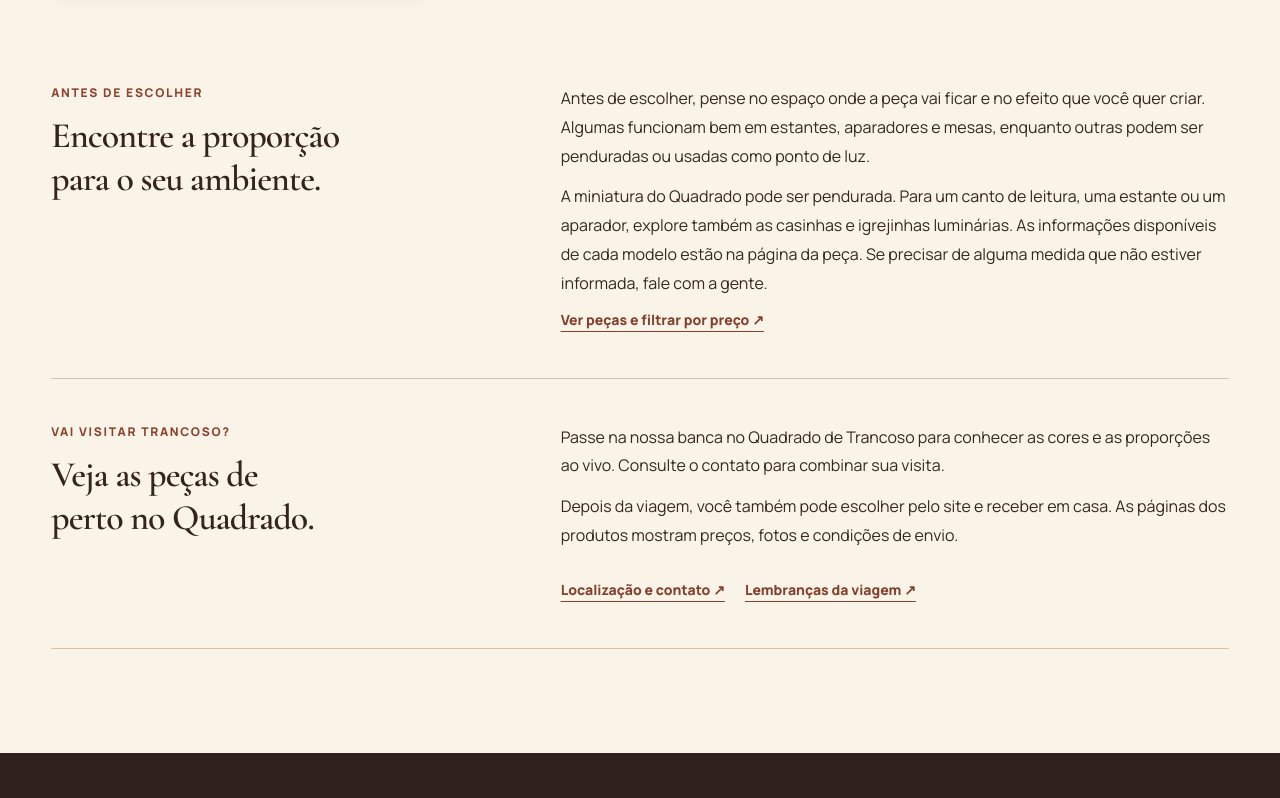
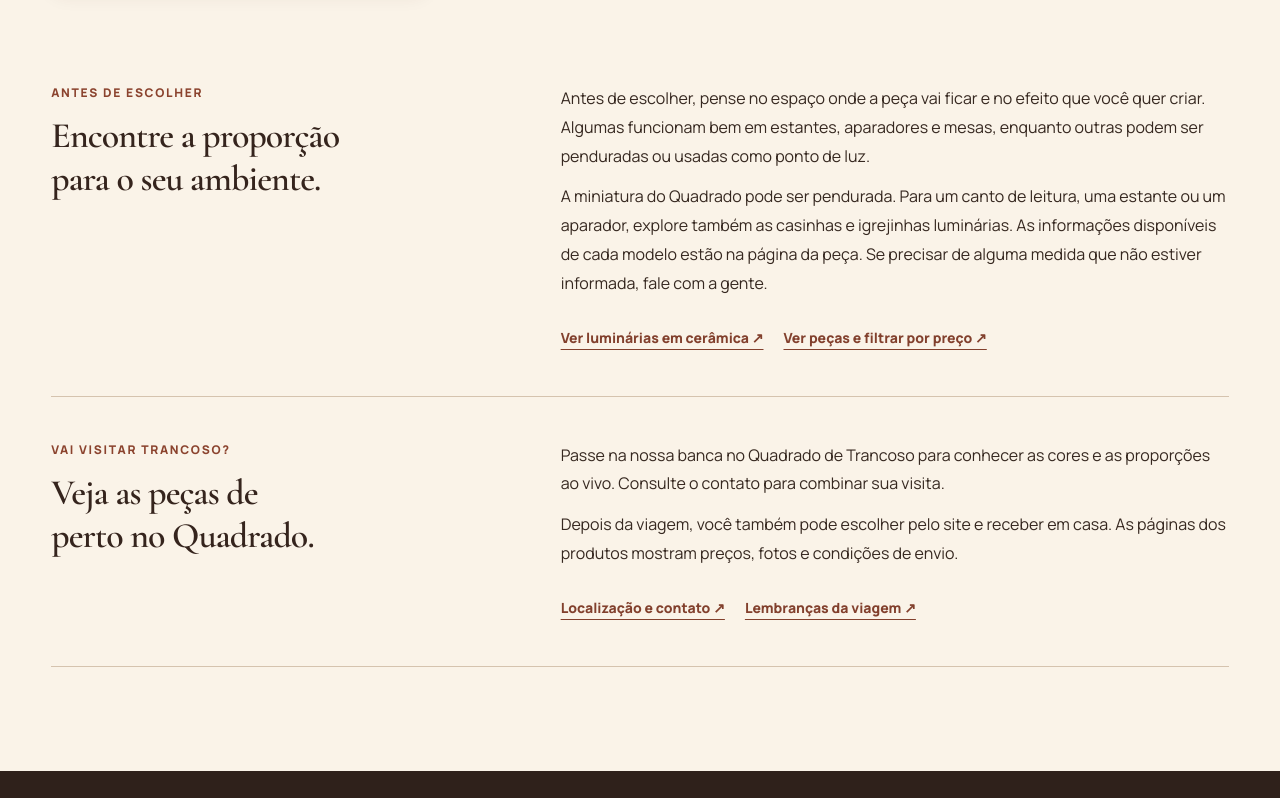
Before and after one commit to agotrancoso-create/agotrancoso-loja, a Next.js app: page /decoracao-em-ceramica in a window 1280 px wide. Shown: the part 2932-3730 px from the top of the page. Built offline with nearby package versions, Linux system fonts and the light colour scheme; no server answers.

Commit message:
feat(seo): direct decoration shoppers to ceramic luminaires

```diff
--- a/app/decoracao-em-ceramica/page.tsx
+++ b/app/decoracao-em-ceramica/page.tsx
@@ -21,7 +21,7 @@ export default function DecoracaoPage() {
     <nav className="product-breadcrumb" aria-label="Navegação estrutural"><Link href="/">Início</Link><span aria-hidden="true">/</span><span aria-current="page">Decoração em cerâmica</span></nav>
     <header className="catalog-intro commerce-catalog-intro"><div><p className="eyebrow">Trancoso para a sua casa</p><h1>Decoração em cerâmica, com a memória da Bahia.</h1></div><p>Igrejinhas, casinhas luminárias e objetos para compor estantes, aparadores e paredes. Escolha uma peça pela forma, pela proporção e pela história que ela leva para o seu espaço.</p></header>
     <div className="product-grid catalog-grid commerce-first-grid" aria-label="Peças para decorar a casa">{products.map((product,index)=><ProductCard key={product.id} product={product} priority={index<2} listName="Decoração em cerâmica" />)}</div>
-    <section className="catalog-buying-answer" aria-labelledby="escolher-decoracao"><div><p className="eyebrow">Antes de escolher</p><h2 id="escolher-decoracao">Encontre a proporção para o seu ambiente.</h2></div><div className="catalog-buying-answer-copy"><p>Antes de escolher, pense no espaço onde a peça vai ficar e no efeito que você quer criar. Algumas funcionam bem em estantes, aparadores e mesas, enquanto outras podem ser penduradas ou usadas como ponto de luz.</p><p>A miniatura do Quadrado pode ser pendurada. Para um canto de leitura, uma estante ou um aparador, explore também as casinhas e igrejinhas luminárias. As informações disponíveis de cada modelo estão na página da peça. Se precisar de alguma medida que não estiver informada, fale com a gente.</p><Link href="/produtos" className="text-link">Ver peças e filtrar por preço ↗</Link></div></section>
+    <section className="catalog-buying-answer" aria-labelledby="escolher-decoracao"><div><p className="eyebrow">Antes de escolher</p><h2 id="escolher-decoracao">Encontre a proporção para o seu ambiente.</h2></div><div className="catalog-buying-answer-copy"><p>Antes de escolher, pense no espaço onde a peça vai ficar e no efeito que você quer criar. Algumas funcionam bem em estantes, aparadores e mesas, enquanto outras podem ser penduradas ou usadas como ponto de luz.</p><p>A miniatura do Quadrado pode ser pendurada. Para um canto de leitura, uma estante ou um aparador, explore também as casinhas e igrejinhas luminárias. As informações disponíveis de cada modelo estão na página da peça. Se precisar de alguma medida que não estiver informada, fale com a gente.</p><div className="home-hero-actions"><Link href="/luminarias-em-ceramica" className="text-link">Ver luminárias em cerâmica ↗</Link><Link href="/produtos" className="text-link">Ver peças e filtrar por preço ↗</Link></div></div></section>
     <section className="catalog-buying-answer" aria-labelledby="visitar-decoracao"><div><p className="eyebrow">Vai visitar Trancoso?</p><h2 id="visitar-decoracao">Veja as peças de perto no Quadrado.</h2></div><div className="catalog-buying-answer-copy"><p>Passe na nossa banca no Quadrado de Trancoso para conhecer as cores e as proporções ao vivo. Consulte o contato para combinar sua visita.</p><p>Depois da viagem, você também pode escolher pelo site e receber em casa. As páginas dos produtos mostram preços, fotos e condições de envio.</p><div className="home-hero-actions"><Link href="/contato" className="text-link">Localização e contato ↗</Link><Link href="/lembrancas-de-trancoso" className="text-link">Lembranças da viagem ↗</Link></div></div></section>
   </div></div>;
 }
```
